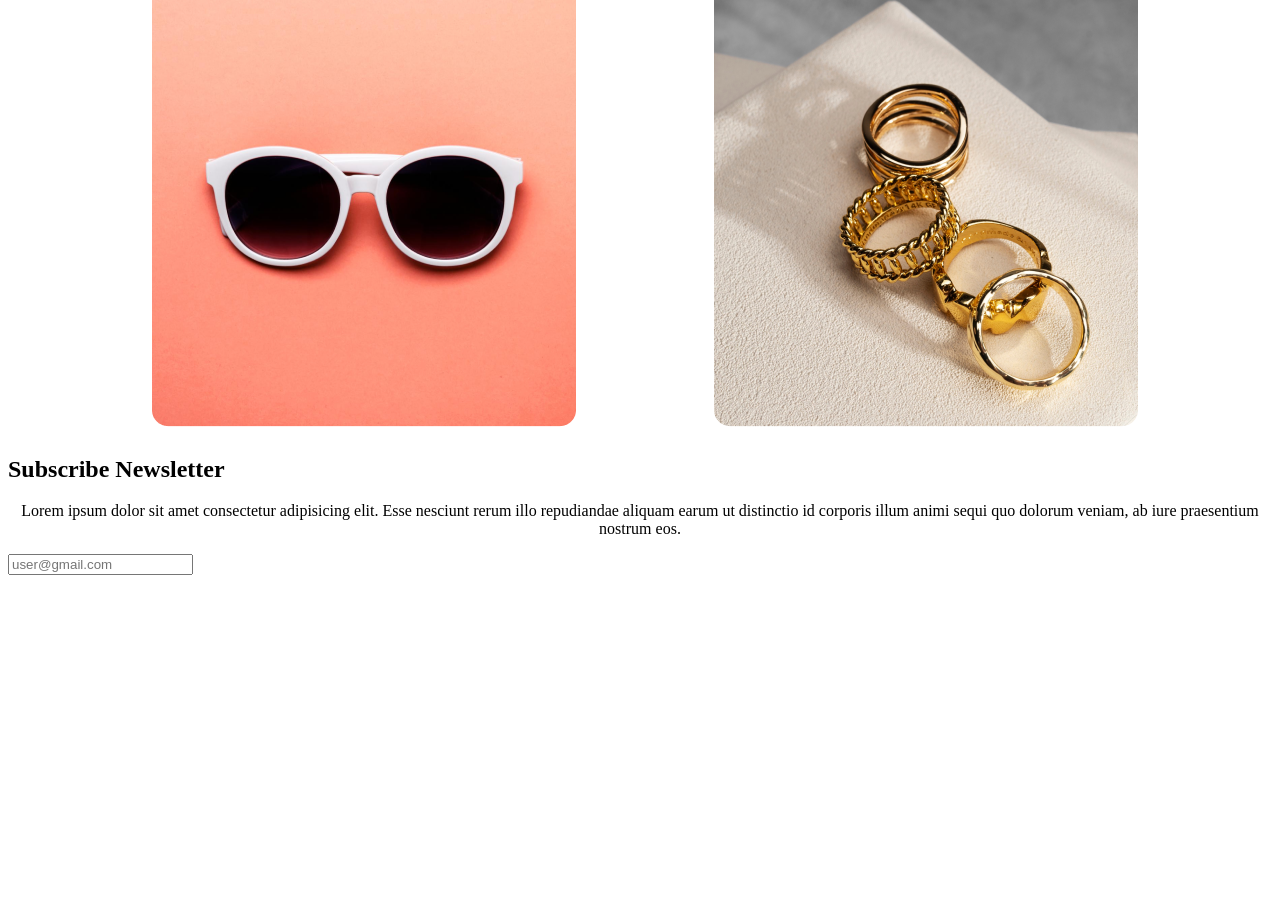
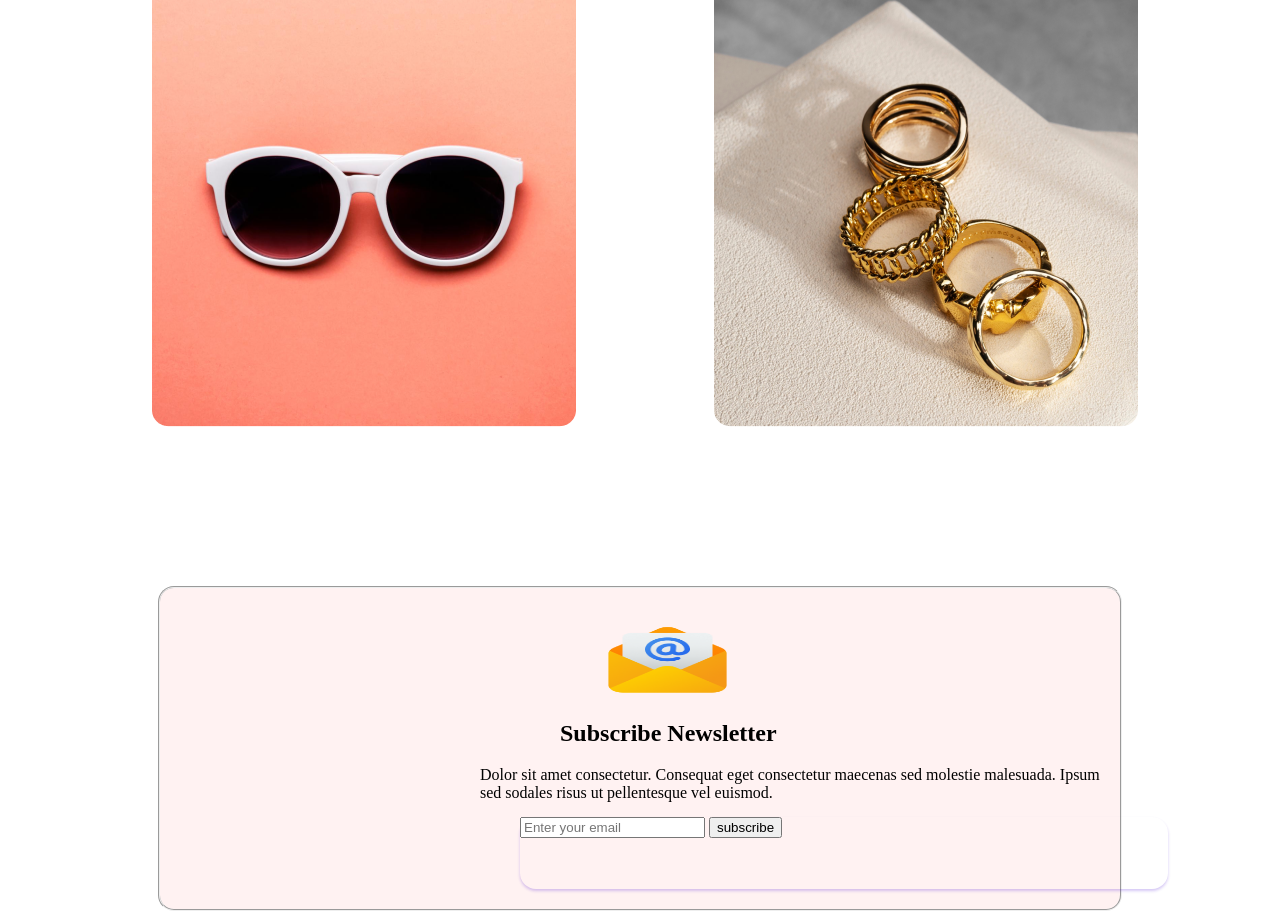
Before and after one commit to SuvRow1/MARYland-dream-, a plain HTML site: page index.html in a window 1280 px wide. Shown: the part 3243-4162 px from the top of the page. Before the commit the page ends 3826 px from the top, so only its background shows below. Drawn offline with Linux system fonts and the light colour scheme.

Commit message:
main section added

```diff
--- a/index.html
+++ b/index.html
@@ -82,17 +82,37 @@
    </div>
   </section>
 
-  <section class="Newsletter">
-   <h2>Subscribe Newsletter</h2>
-   <p class="Newsletter1">Lorem ipsum dolor sit amet consectetur adipisicing elit. Esse nesciunt rerum illo repudiandae aliquam earum ut distinctio id corporis illum animi sequi quo dolorum veniam, ab iure praesentium nostrum eos.</p>
+  <section>
 
-     <input type="email" placeholder="user@gmail.com" id="Subscribe">
+    <div id="subscription_area">
+      <div class="container">
+        <div class="row">
+          <div class="col-sm-12">
+            <div class="subscribe_now">
+             <figure> <img src="images/Group 61.png" alt=""></figure>
+              <h2>Subscribe Newsletter</h2>
+              <p>Dolor sit amet consectetur. Consequat eget consectetur maecenas sed molestie malesuada. Ipsum sed sodales risus ut pellentesque vel euismod.
+              </p>
+              <form class="subscribe_form">
+                <div class="input-group">
+                   <input type="text" class="form-control" name="email" placeholder="Enter your email">
+                   <span class="input-group-btn">
+                        <button class="btn btn-default" type="button">subscribe</button>
+                   </span>
+                </div>
+              </form>
+            </div>
+          </div>
+        </div>
+      </div>
+    </div>
+  </section>
+
+ </main>
+
+</body>
 
 
+<footer>
 
-
-  </section>
-
-
- </main>
-</body>
+</footer>
--- a/styles.css
+++ b/styles.css
@@ -143,8 +143,68 @@ margin-left:50px;
 
 }
 .Newsletter{
- text-align:justify;
+ text-align: center;
+ width:1100px;
+ height:550px;
+ border:6px outset rgb(255, 253, 248);
+ background:rgb(250, 215, 215);
+ margin-left: 150px;
+ margin-top: 80px;
+
 }
-.Newsletter1{
- text-align: center;
+
+.subscribe_now{
+  img{
+    width: 135px;
+    height:72px;
+    margin-left: 380px;
+  }
+  h2{
+    margin-left: 380px;
+
+  }
+  p{
+    margin-left: 300px;
+    text-wrap: wrap;
+    margin-bottom: 5px;
+  }
 }
+
+.subscribe_now {
+  margin-top: 150px;
+  align-items: center;
+  justify-content: center;
+  display: flexbox;
+  border: 2px solid;
+  border-style: groove;
+  background-color: rgba(255, 0, 0, 0.05);
+  border-radius: 16px;
+  padding: 20px;
+  margin-left: 150px;
+  margin-right: 150px;
+
+}
+.subscribe_form {
+  max-width: 648px;
+  height: 72px;
+  width: 100%;
+  margin-left: 340px;
+  box-shadow: 0px 2px 3px 0px rgba(79, 25, 215, 0.24);
+  border-radius: 16px;
+  margin-top: 15px;
+
+}
+
+
+
+.button {
+  border: none;
+  max-width: 210px;
+  height: 44px;
+  text-transform: uppercase;
+}
+
+
+.btn btn-default{
+  background:#F00;
+}
```
